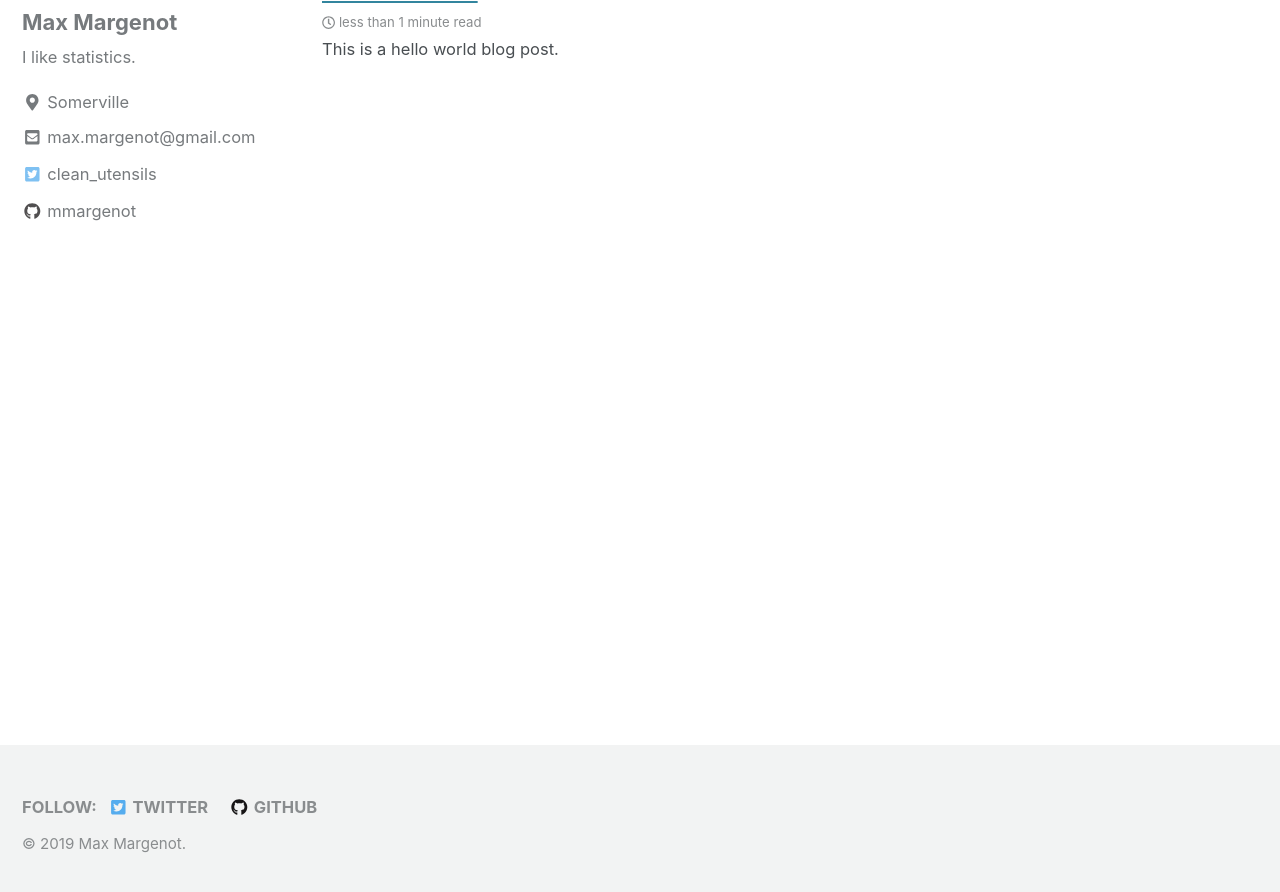
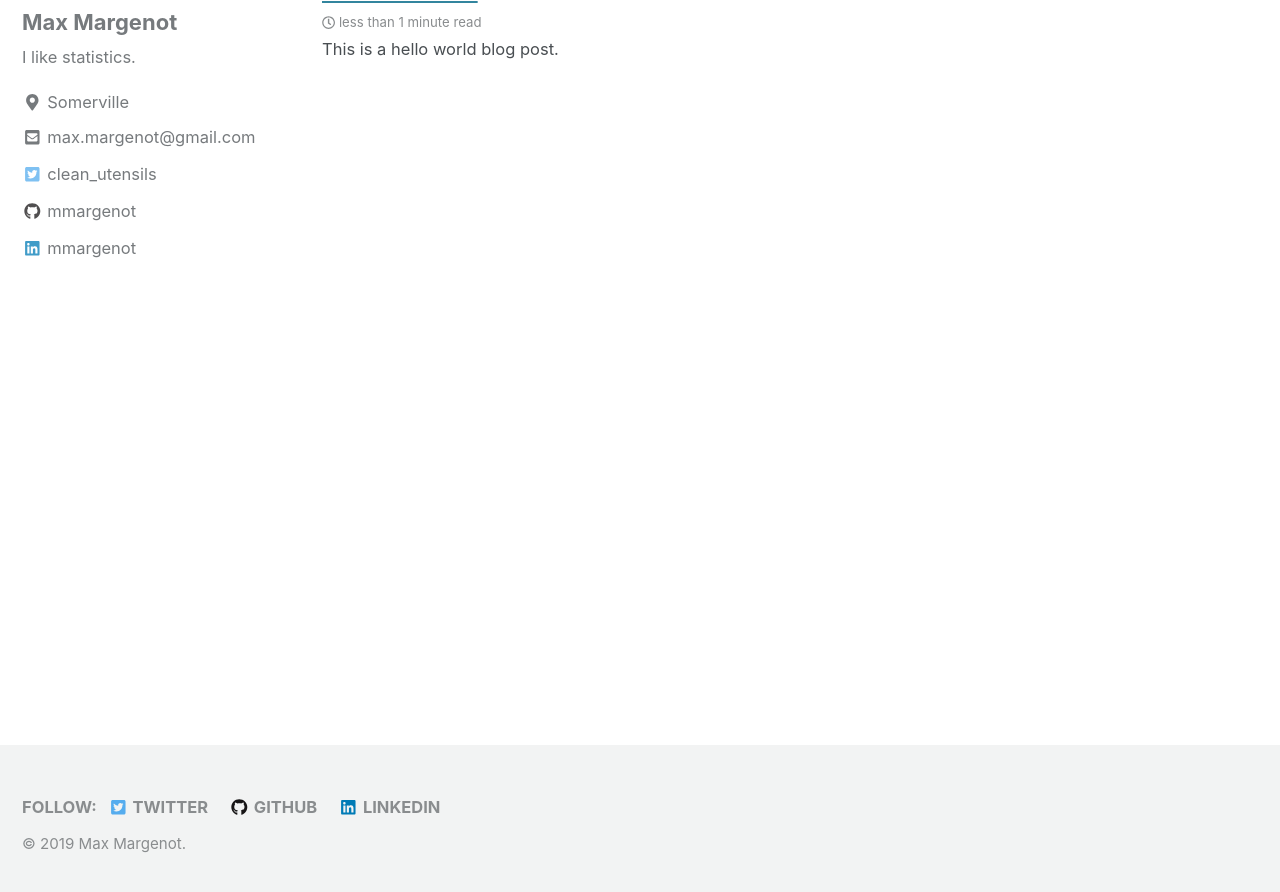
Before and after one commit to mmargenot/stationaryprocess.com, a Jekyll site: the page built from index.html, in a window 1280 px wide and 900 px high, scrolled down 222 px. Shown: the top 892 px of the window. Built offline with Jekyll 4.4.1, drawn with Linux system fonts in a browser that asks for light colours; cached includes are drawn as plain includes; nearby versions of some CDN libraries; the list of posts is cut into pages by our own code.

Commit message:
DOC: added linkedin

```diff
--- a/_config.yml
+++ b/_config.yml
@@ -121,6 +121,9 @@ author:
     - label: "mmargenot"
       icon: "fab fa-fw fa-github"
       url: "https://github.com/mmargenot"
+    - label: "mmargenot"
+      icon: "fab fa-fw fa-linkedin"
+      url: "https://linkedin.com/in/mmargenot"
 
 # Site Footer
 footer:
@@ -131,6 +134,10 @@ footer:
     - label: "GitHub"
       icon: "fab fa-fw fa-github"
       url: "https://github.com/mmargenot"
+    - label: "LinkedIn"
+      icon: "fab fa-fw fa-linkedin"
+      url: "https://linkedin.com/in/mmargenot"
+
 
 
 # Reading Files
```
